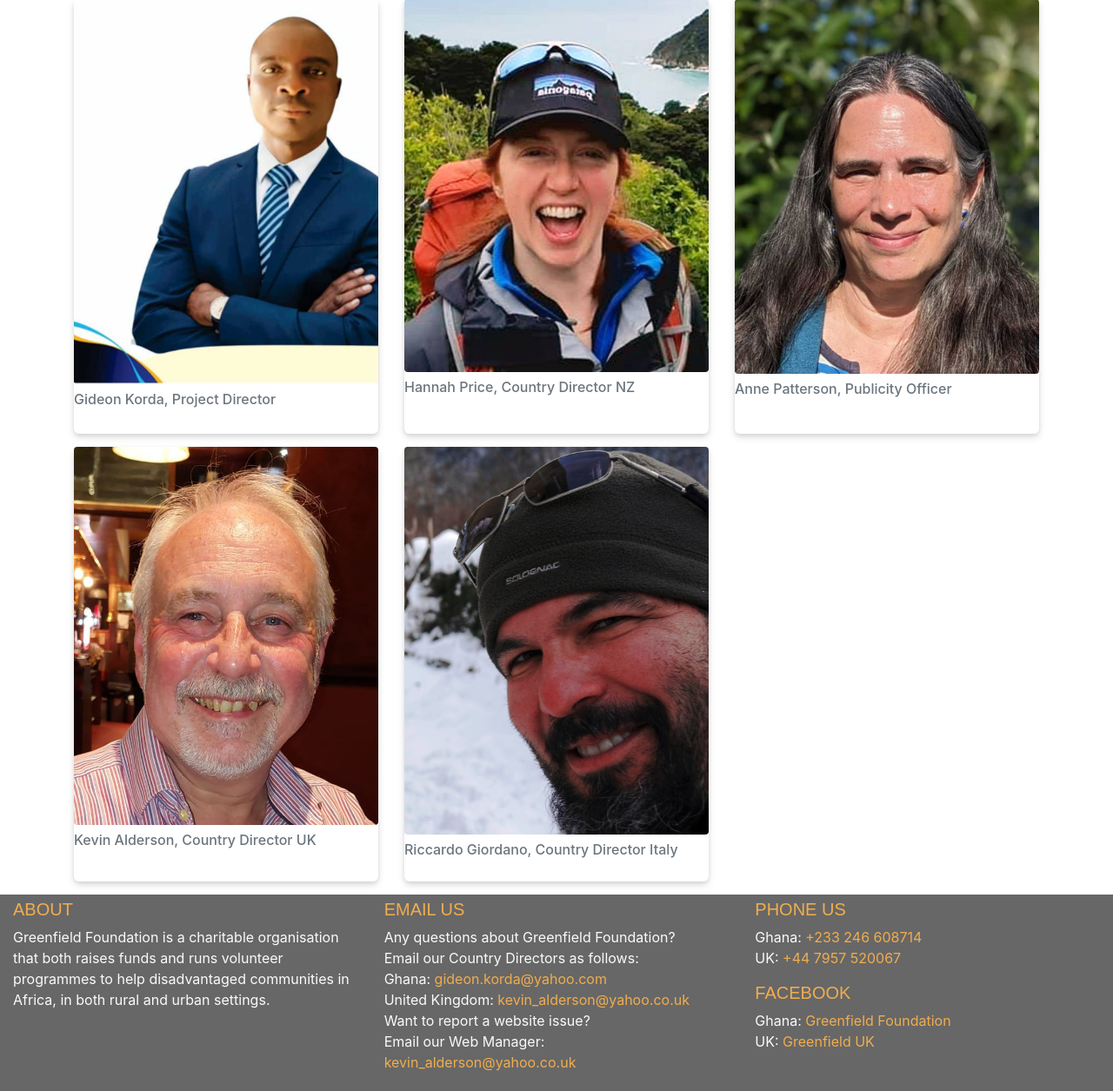
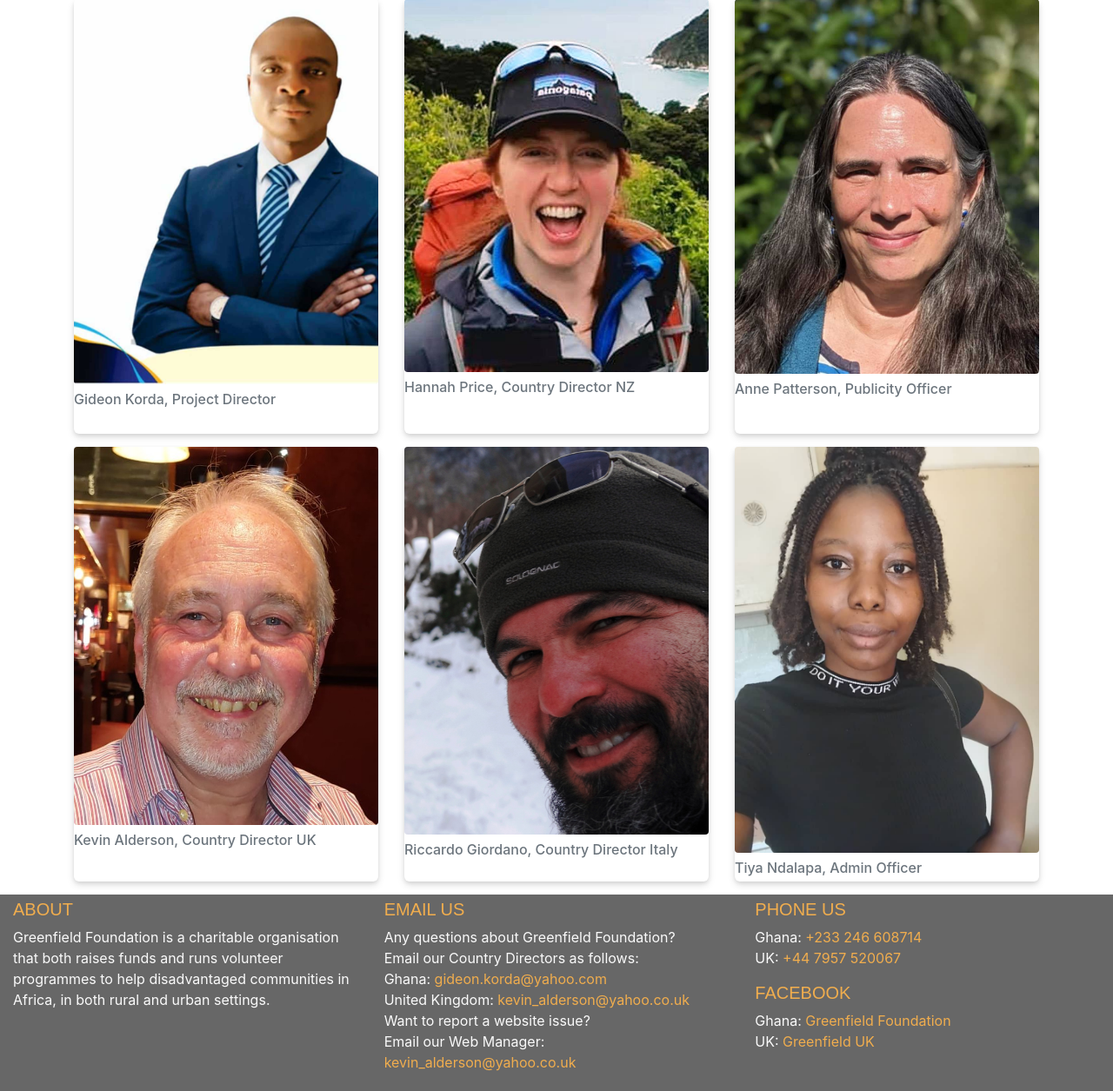
Before and after one commit to kevald1963/greenfield-africa, a Flask app: page /ourteam in a window 1280 px wide. Shown: the part 136-1391 px from the top of the page at 87% size. Run offline with Flask 2, Linux system fonts and the light colour scheme.

Commit message:
Added Tiya Ndalapa's photo to the Our Team page.

```diff
--- a/templates/ourteam.html
+++ b/templates/ourteam.html
@@ -39,6 +39,11 @@
             <figcaption class="figure-caption"><h6>Anne Patterson, Publicity Officer</h6></figcaption>
         </figure>
 
+        <figure class="figure image-gallery">
+            <img src="static/images/team_members/tiya_ndalapa.jpg" width="370" height="530" class="figure-img img-fluid rounded">
+            <figcaption class="figure-caption"><h6>Tiya Ndalapa, Admin Officer</h6></figcaption>
+        </figure>
+
     </div>
     <!-- /.GALLERY -->
 
```
Also changed, not shown: static/images/team_members/tiya_ndalapa.jpg (added).
